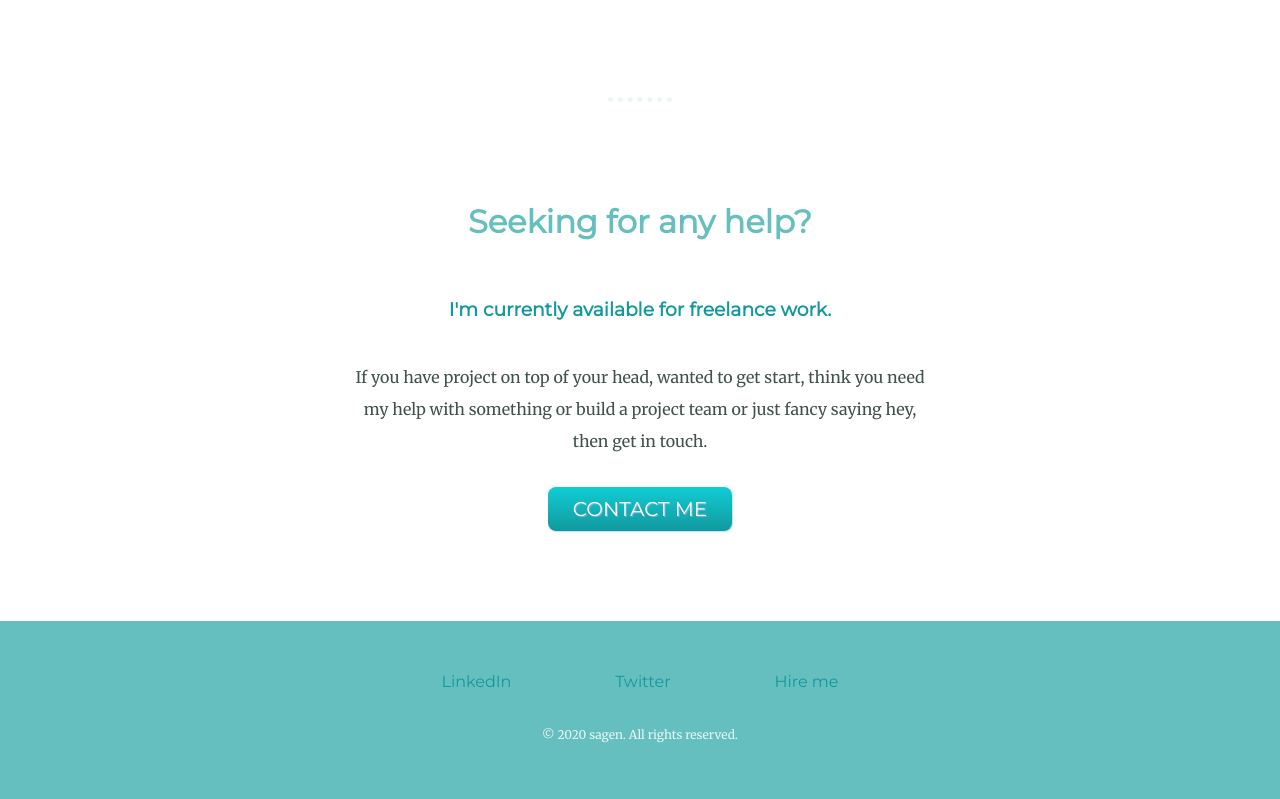
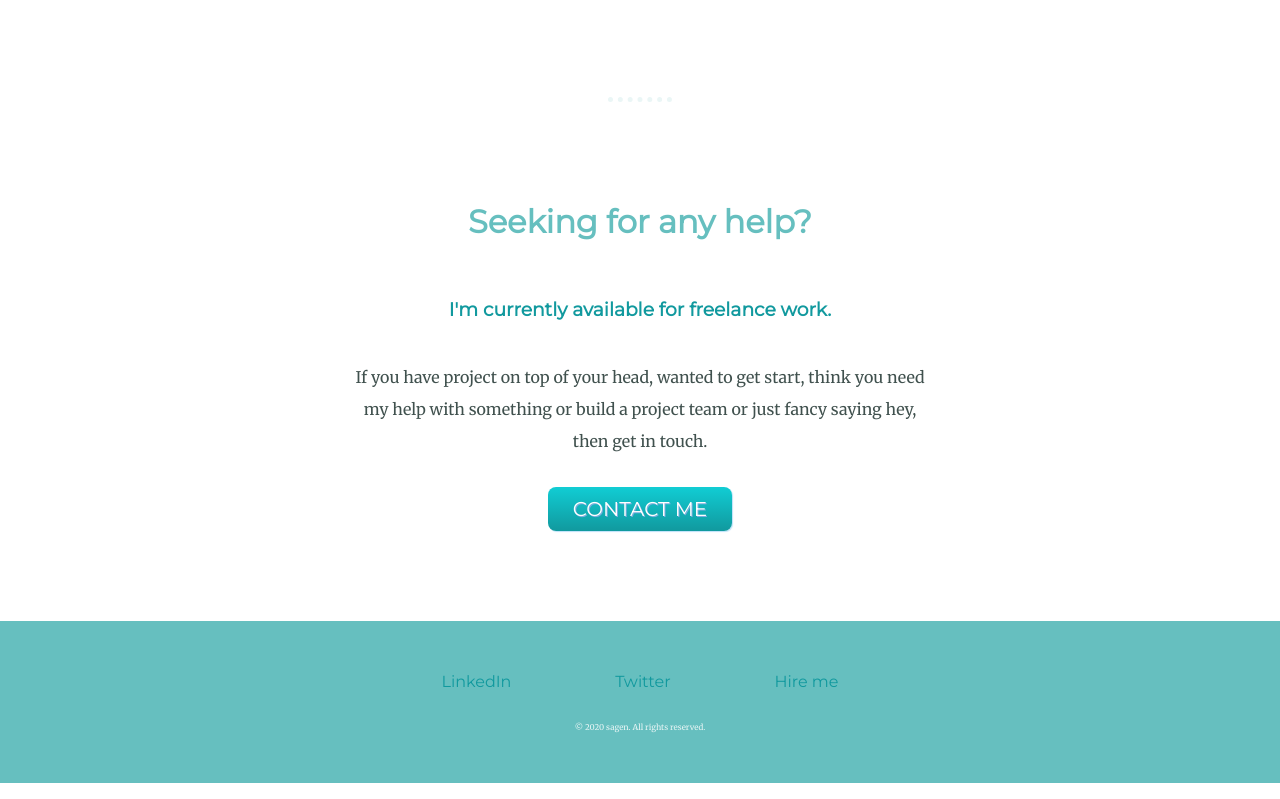
Before and after one commit to sagen11/personal-site, a plain HTML site: page index.html in a window 1280 px wide. Shown: the part 1826-2625 px from the top of the page. Drawn offline with Linux system fonts and the light colour scheme.

Commit message:
Add files via upload

```diff
--- a/css/styles.css
+++ b/css/styles.css
@@ -93,7 +93,7 @@ a:hover{
 }
 .copyright{
   color: #EAF6F6;
-  font-size: 0.75rem;
+  font-size: 0.5rem;
   padding: 20px 0;
 }
 
```
